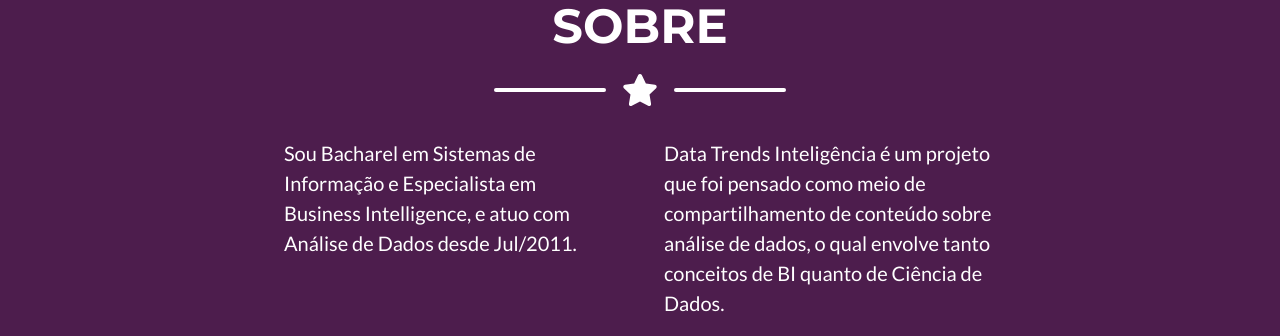
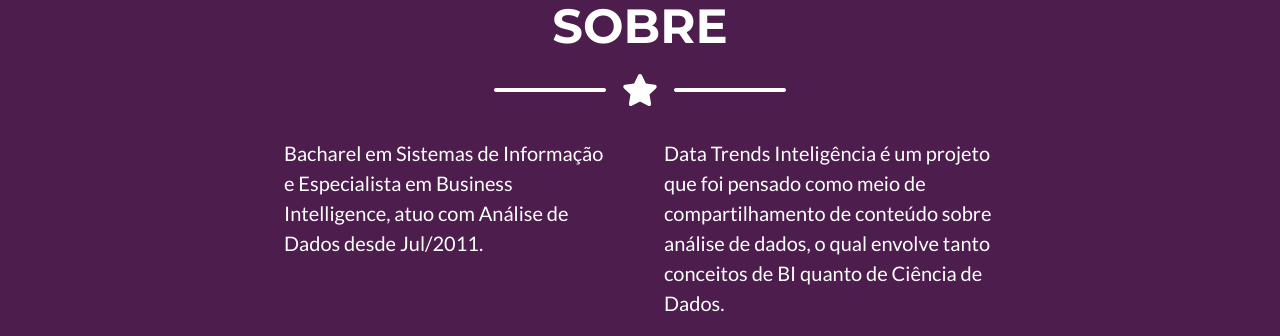
Before and after one commit to datatrendsinteligencia/datatrendsinteligencia.github.io, a plain HTML site: page index.html in a window 1280 px wide. Shown: the part 1520-1856 px from the top of the page. Drawn offline with nearby package versions, Linux system fonts and the light colour scheme.

Commit message:
Atualização do Sobre

```diff
--- a/index.html
+++ b/index.html
@@ -137,7 +137,7 @@
                 </div>
                 <!-- About Section Content-->
                 <div class="row">
-                    <div class="col-lg-4 ml-auto"><p class="lead">Sou Bacharel em Sistemas de Informação e Especialista em Business Intelligence, e atuo com Análise de Dados desde Jul/2011.</p></div>
+                    <div class="col-lg-4 ml-auto"><p class="lead">Bacharel em Sistemas de Informação e Especialista em Business Intelligence, atuo com Análise de Dados desde Jul/2011.</p></div>
                     <div class="col-lg-4 mr-auto"><p class="lead">Data Trends Inteligência é um projeto que foi pensado como meio de compartilhamento de conteúdo sobre análise de dados, o qual envolve tanto conceitos de BI quanto de Ciência de Dados.</p></div>
                 </div>
                 <!-- About Section Button-->
```
